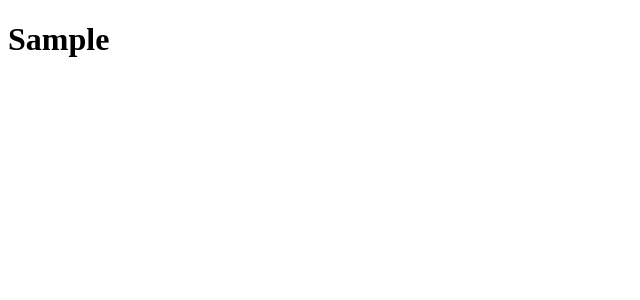
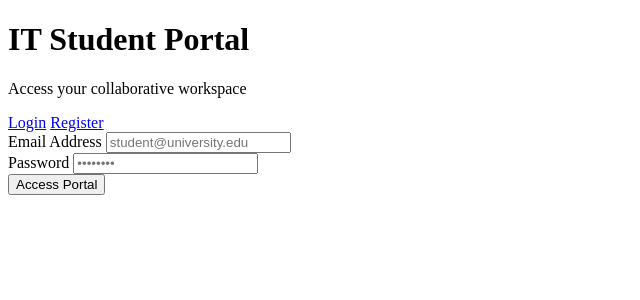
Before and after one commit to JohnPaulCadorniga/IT-STUDENT-PORTAL, a Flask app: page / in a window 1280 px wide. Shown: the top 300 px of the page, without its empty margins (0-640 px from the left). Run offline with Flask 3, Linux system fonts and the light colour scheme.

Commit message:
added login.html

```diff
--- a/templates/login.html
+++ b/templates/login.html
@@ -3,9 +3,42 @@
 <head>
     <meta charset="UTF-8">
     <meta name="viewport" content="width=device-width, initial-scale=1.0">
-    <title>Document</title>
+    <title>IT Student Portal</title>
 </head>
 <body>
-    <h1>Sample</h1>
+    <div>
+        <h1>IT Student Portal</h1>
+        <p>Access your collaborative workspace</p>
+    </div>
+
+    <div>
+        <div>
+            <a href="#">Login</a>
+            <a href="#">Register</a>
+        </div>
+
+        <div id="loginForm">
+
+            <div>
+                <label for="loginEmail">Email Address</label>
+                <input
+                    type="email"
+                    id="loginEmail"
+                    placeholder="student@university.edu"
+                >
+            </div>
+
+            <div>
+                <label for="loginPassword">Password</label>
+                <input
+                    type="password"
+                    id="loginPassword"
+                    placeholder="••••••••"
+                >
+            </div>
+
+            <button>Access Portal</button>
+        </div>
+
 </body>
 </html>
```
